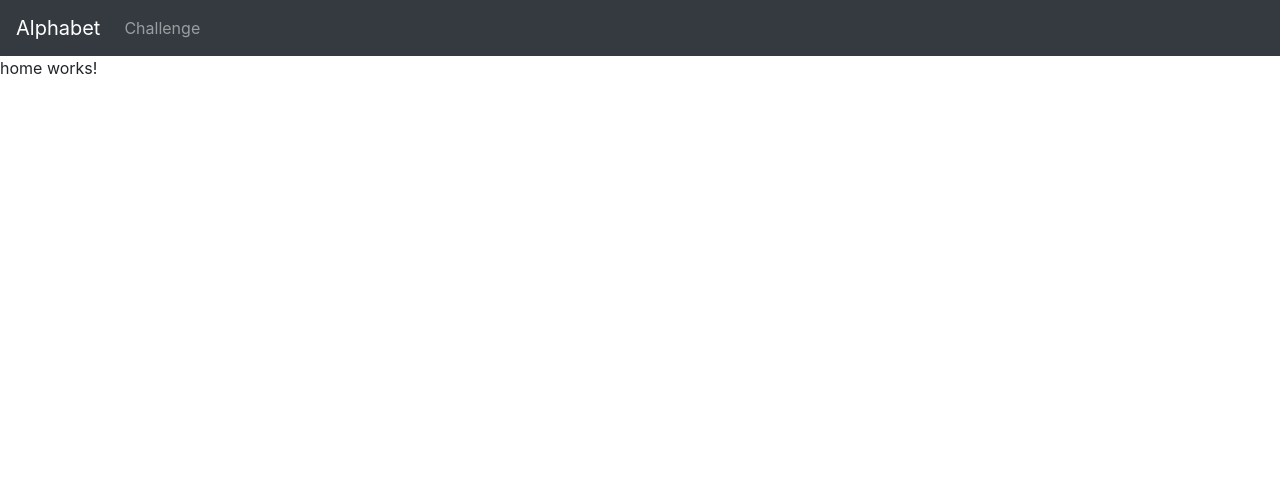
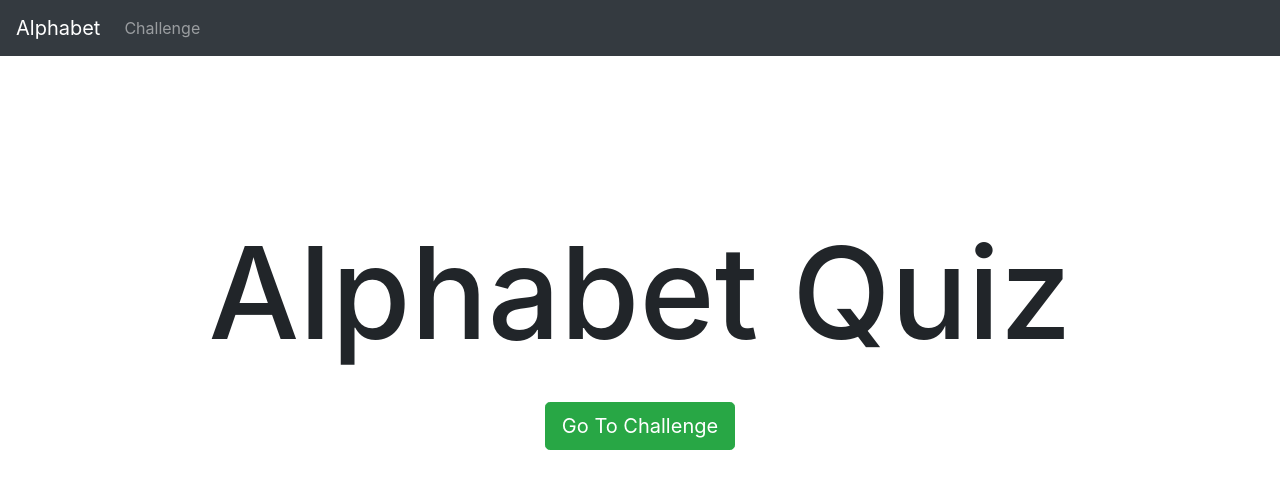
Before and after one commit to LaStudoAngular/angular-alphabet-app, an Angular app: page /home in a window 1280 px wide. Shown: the top 488 px of the page. Built offline with nearby package versions, Linux system fonts and the light colour scheme.

Commit message:
fix: refactor some styles

```diff
--- a/src/app/challenge/challenge-routing.module.ts
+++ b/src/app/challenge/challenge-routing.module.ts
@@ -5,7 +5,7 @@ import {ChallengeUpComponent} from './challenge/challenge-up/challenge-up.compon
 
 const routes: Routes = [
   { path: '', component: ChallengeComponent, children: [
-      { path: ':id', component: ChallengeUpComponent }
+      { path: ':id', component: ChallengeUpComponent },
     ] }
 ];
 
--- a/src/app/challenge/challenge/challenge-middle/challenge-middle.component.scss
+++ b/src/app/challenge/challenge/challenge-middle/challenge-middle.component.scss
@@ -35,6 +35,10 @@
       text-transform: uppercase;
     }
 
+    &:hover {
+      color: forestgreen;
+    }
+
     &--active {
       color: darkred;
     }
--- a/src/app/challenge/challenge/challenge-middle/challenge-middle.component.ts
+++ b/src/app/challenge/challenge/challenge-middle/challenge-middle.component.ts
@@ -1,13 +1,14 @@
 import { Component, OnInit } from '@angular/core';
 import { CharService } from '../../../service/char.service';
 import { Char } from '../../../models/char.model';
-import {Item} from '../../../interfaces/item';
+import { Item } from '../../../interfaces/item';
 
 @Component({
   selector: 'al-challenge-middle',
   templateUrl: './challenge-middle.component.html',
   styleUrls: ['./challenge-middle.component.scss']
 })
+
 export class ChallengeMiddleComponent implements OnInit {
   char: Char;
   letter: string;
@@ -41,10 +42,8 @@ export class ChallengeMiddleComponent implements OnInit {
   }
 
   onSelect(item: Item): void {
-    const originChar = this.letter.toLowerCase();
-    const testChar = item.char.toLowerCase();
     this.tooltip.show = true;
-    if (originChar === testChar) {
+    if (this.letter.toLowerCase() === item.char.toLowerCase()) {
       item.checked = true;
       this.tooltip.message = this.tooltip.success;
       this.tooltip.checked = true;
--- a/src/app/challenge/challenge/challenge-up/challenge-up.component.ts
+++ b/src/app/challenge/challenge/challenge-up/challenge-up.component.ts
@@ -1,7 +1,7 @@
 import { Component, OnInit } from '@angular/core';
-import {ActivatedRoute} from '@angular/router';
-import {CharService} from '../../../service/char.service';
-import {Char} from '../../../models/char.model';
+import { ActivatedRoute } from '@angular/router';
+import { CharService } from '../../../service/char.service';
+import { Char } from '../../../models/char.model';
 
 @Component({
   selector: 'al-challenge-up',
@@ -17,6 +17,9 @@ export class ChallengeUpComponent implements OnInit {
   ) { }
 
   ngOnInit() {
+    if (this.char == null) {
+      this.charService.getSingleChar().subscribe(data => this.char = data);
+    }
     this.route.params.subscribe(data => this.char = this.charService.getChar(data.id));
   }
 
--- a/src/app/header/header.component.html
+++ b/src/app/header/header.component.html
@@ -6,7 +6,7 @@
   <div class="collapse navbar-collapse" id="navbarNav">
     <ul class="navbar-nav">
       <li class="nav-item">
-        <a class="nav-link text-capitalize" routerLink="challenge">challenge</a>
+        <a class="nav-link text-capitalize" routerLink="challenge" routerLinkActive="active">challenge</a>
       </li>
     </ul>
   </div>
--- a/src/app/header/header.component.scss
+++ b/src/app/header/header.component.scss
@@ -0,0 +1,3 @@
+.active {
+  color: white;
+}
--- a/src/app/home/home/home.component.html
+++ b/src/app/home/home/home.component.html
@@ -1 +1,4 @@
-<p>home works!</p>
+<div class="alphabet">
+  <h2 class="alphabet__title">{{ title }}</h2>
+  <button type="button" class="btn btn-success btn-lg text-capitalize mt-4" (click)="onClick()">go to challenge</button>
+</div>
--- a/src/app/home/home/home.component.scss
+++ b/src/app/home/home/home.component.scss
@@ -0,0 +1,9 @@
+.alphabet {
+  padding: 10rem 0 0;
+  text-align: center;
+
+  &__title {
+    text-transform: capitalize;
+    font-size: 8rem;
+  }
+}
--- a/src/app/home/home/home.component.ts
+++ b/src/app/home/home/home.component.ts
@@ -1,4 +1,5 @@
 import { Component, OnInit } from '@angular/core';
+import {Router} from '@angular/router';
 
 @Component({
   selector: 'al-home',
@@ -6,10 +7,17 @@ import { Component, OnInit } from '@angular/core';
   styleUrls: ['./home.component.scss']
 })
 export class HomeComponent implements OnInit {
+  title = 'alphabet quiz';
 
-  constructor() { }
+  constructor(
+    private router: Router
+  ) { }
 
   ngOnInit() {
   }
 
+  onClick(): void {
+    this.router.navigate(['challenge']);
+  }
+
 }
--- a/src/app/service/char.service.ts
+++ b/src/app/service/char.service.ts
@@ -1,6 +1,6 @@
 import { Injectable } from '@angular/core';
 import { Char } from '../models/char.model';
-import {BehaviorSubject, Observable} from 'rxjs';
+import { BehaviorSubject, Observable } from 'rxjs';
 
 @Injectable({
   providedIn: 'root'
@@ -13,8 +13,6 @@ export class CharService {
     'армавир',
     'амбразура'
   ]));
-
-  constructor() { }
 
   getChars(): Char[] {
     if (!JSON.parse(localStorage.getItem('chars'))) {
```
